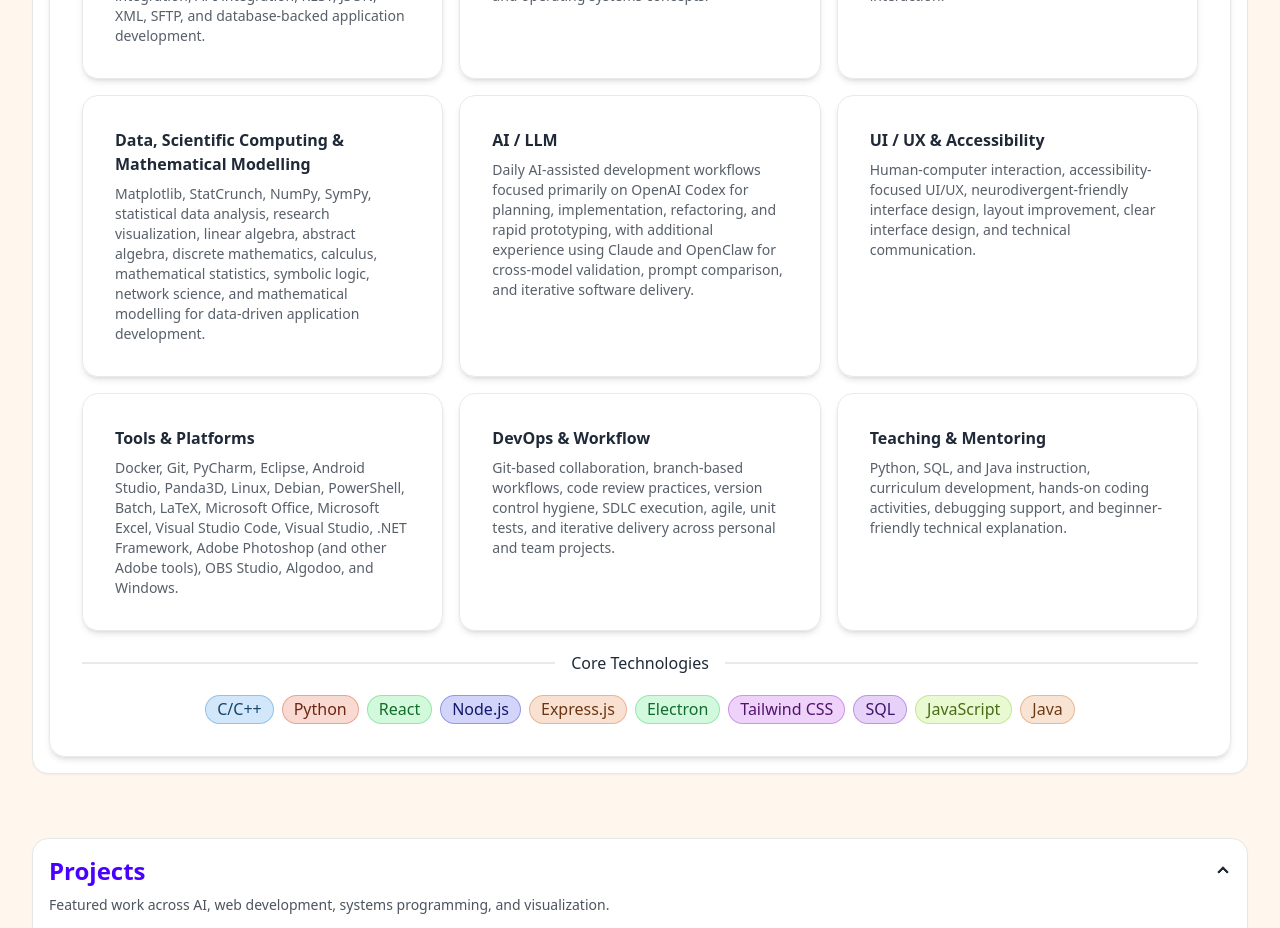
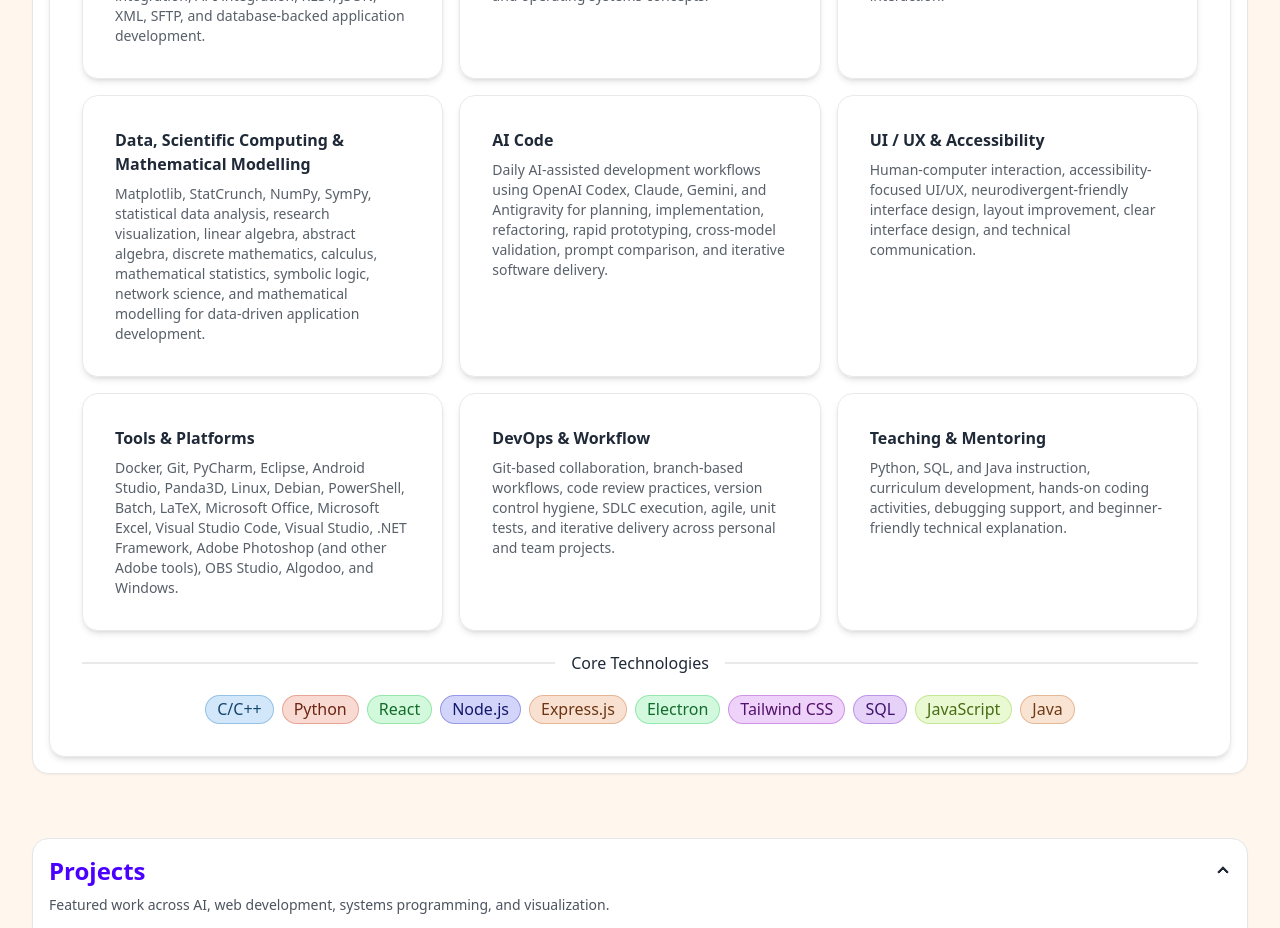
Before and after one commit to axyl-casc/portfolio_code, a React (Vite) app: page / in a window 1280 px wide. Shown: the part 1520-2448 px from the top of the page. Built offline with nearby package versions, Linux system fonts and the light colour scheme.

Commit message:
Update AI development experience description

```diff
--- a/src/pages/HomePage.tsx
+++ b/src/pages/HomePage.tsx
@@ -159,13 +159,12 @@ export function HomePage() {
 
         <div className="card content-card">
           <div className="card-body">
-            <h3 className="card-title text-base">AI / LLM</h3>
+            <h3 className="card-title text-base">AI Code</h3>
             <p className="text-sm text-base-content/75">
-              Daily AI-assisted development workflows focused primarily on OpenAI
-              Codex for planning, implementation, refactoring, and rapid
-              prototyping, with additional experience using Claude and OpenClaw
-              for cross-model validation, prompt comparison, and iterative
-              software delivery.
+              Daily AI-assisted development workflows using OpenAI Codex,
+              Claude, Gemini, and Antigravity for planning, implementation,
+              refactoring, rapid prototyping, cross-model validation, prompt
+              comparison, and iterative software delivery.
             </p>
           </div>
         </div>
```
